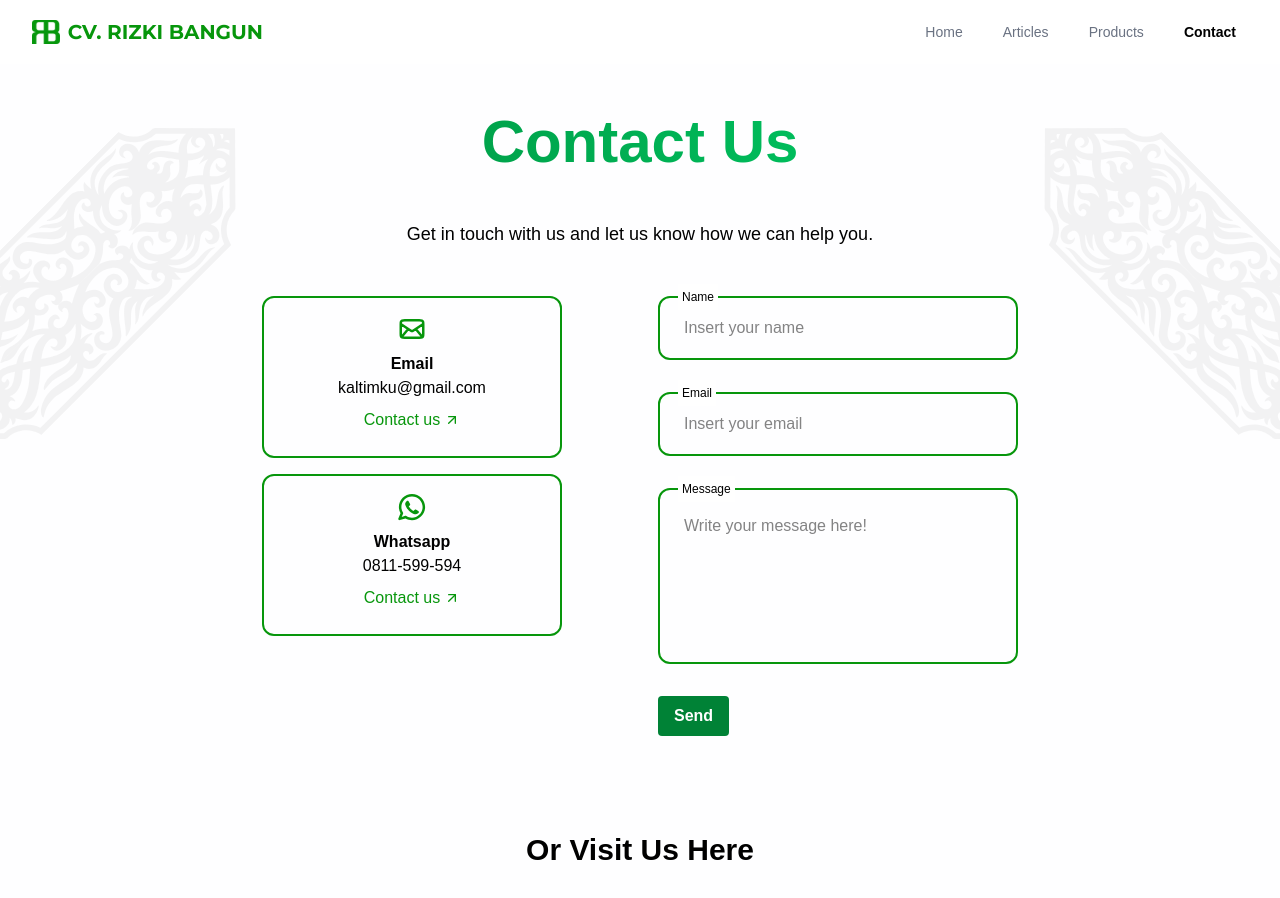
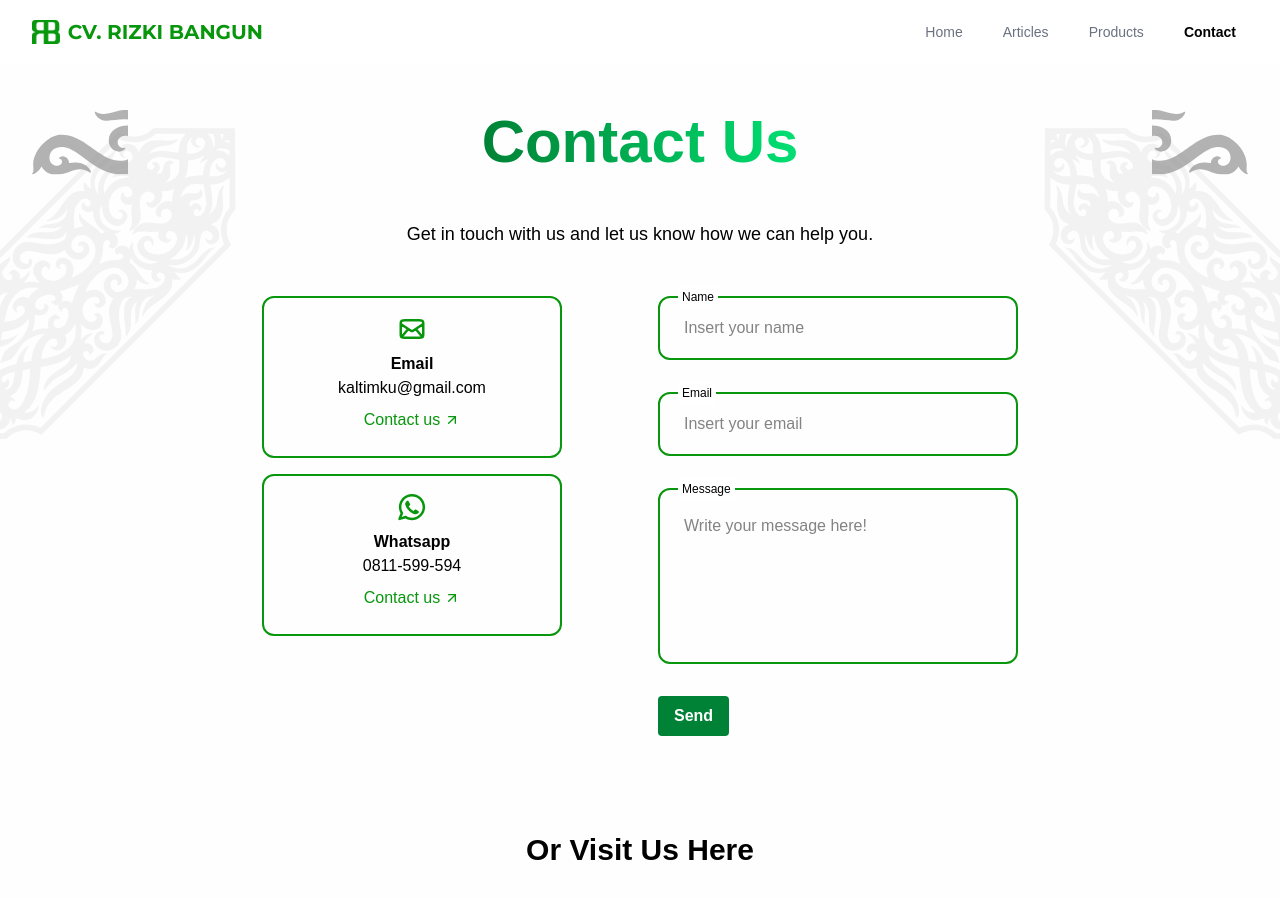
Before and after one commit to faiz832/CV-RIZKI-BANGUN, a React (Vite) app: page /contact in a window 1280 px wide. Shown: the top 898 px of the page. Built offline with nearby package versions, Linux system fonts and the light colour scheme; a web font is replaced by a local one.

Commit message:
fix contact

```diff
--- a/src/pages/Contact.jsx
+++ b/src/pages/Contact.jsx
@@ -2,6 +2,8 @@ import { useRef } from "react";
 import emailjs from "@emailjs/browser";
 import "../css/contact.css";
 import Pattern from "../assets/icons/pattern.svg";
+import PatternRight from "../assets/icons/pattern2.svg";
+import PatternLeft from "../assets/icons/pattern3.svg";
 
 export default function Contact() {
   const form = useRef();
@@ -9,7 +11,7 @@ export default function Contact() {
   const sendEmail = (e) => {
     e.preventDefault();
 
-    emailjs.sendForm("service_qwjvuqq", "template_62ma6jg", form.current, "oLfZFvb5ZBKQSRs9p").then(
+    emailjs.sendForm("service_", "template_", form.current, "oLfZ").then(
       (result) => {
         window.alert("Message Sended!");
         e.target.reset();
@@ -27,7 +29,16 @@ export default function Contact() {
         <img src={Pattern} alt="" className="absolute left-0 top-0 w-40 h-auto rotate-45 -z-1 opacity-10" />
 
         <div className="contact section max-w-7xl mx-auto px-4 sm:px-6 lg:px-8">
-          <h1 className="text-6xl text-center font-extrabold text-transparent bg-clip-text bg-gradient-to-r from-green-700 to-green-400 my-12">Contact Us</h1>
+          <div className="flex items-center justify-center relative my-12">
+            {/* Left Pattern */}
+            <img src={PatternLeft} alt="" className="absolute left-0 top-1/2 transform -translate-y-1/2 w-16 sm:w-20 md:w-24 opacity-70" />
+
+            {/* Contact Title */}
+            <h1 className="text-4xl sm:text-5xl md:text-6xl text-center font-extrabold text-transparent bg-clip-text bg-gradient-to-r from-green-700 to-green-400">Contact Us</h1>
+
+            {/* Right Pattern (mirrored) */}
+            <img src={PatternRight} alt="" className="absolute right-0 top-1/2 transform -translate-y-1/2 w-16 sm:w-20 md:w-24 opacity-70" />
+          </div>
           <p className="w-full lg:w-2/4 mx-auto text-center text-lg">Get in touch with us and let us know how we can help you.</p>
 
           <div className="contact-container grid mt-12">
```
Also changed, not shown: src/assets/icons/pattern2.svg (added), src/assets/icons/pattern3.svg (added).
